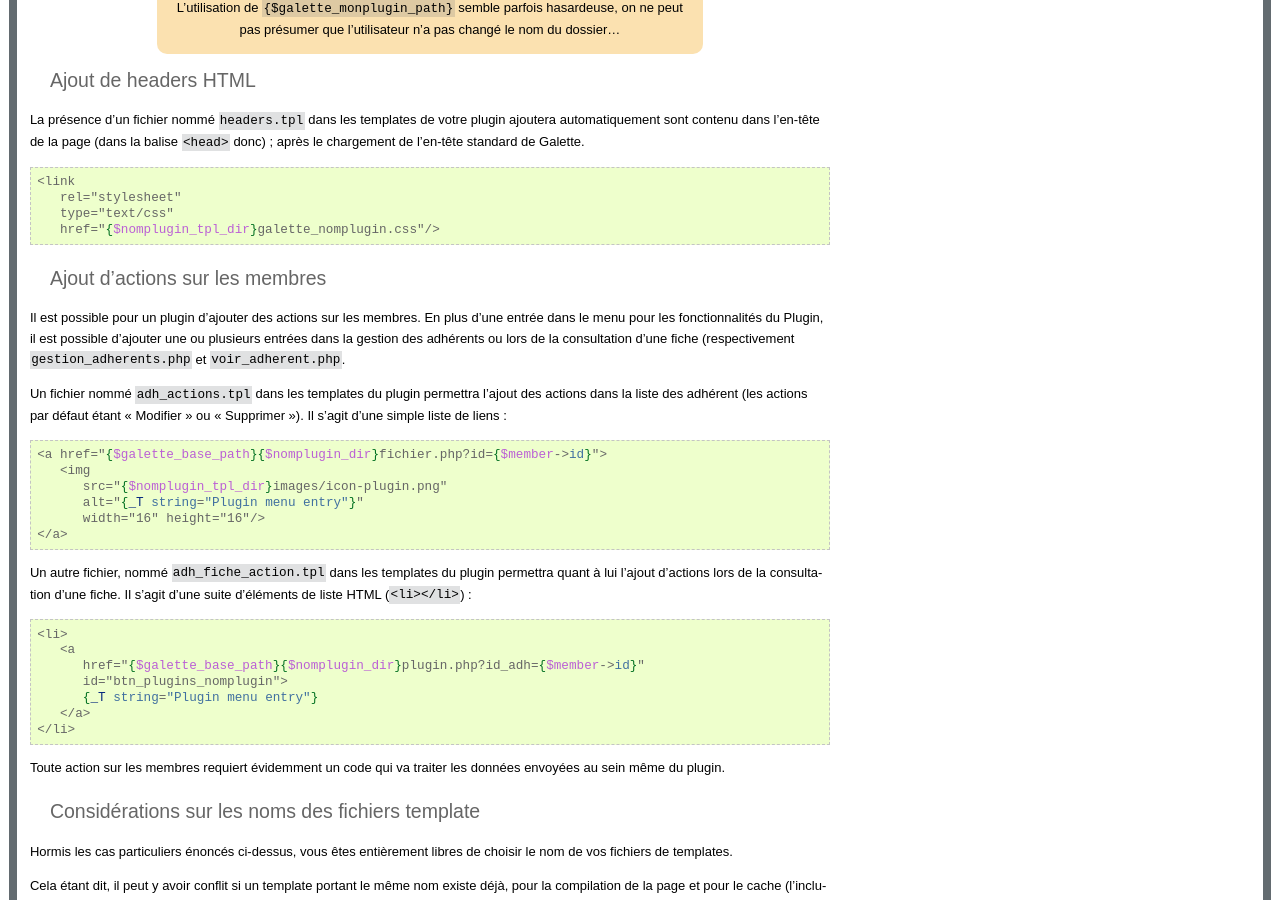
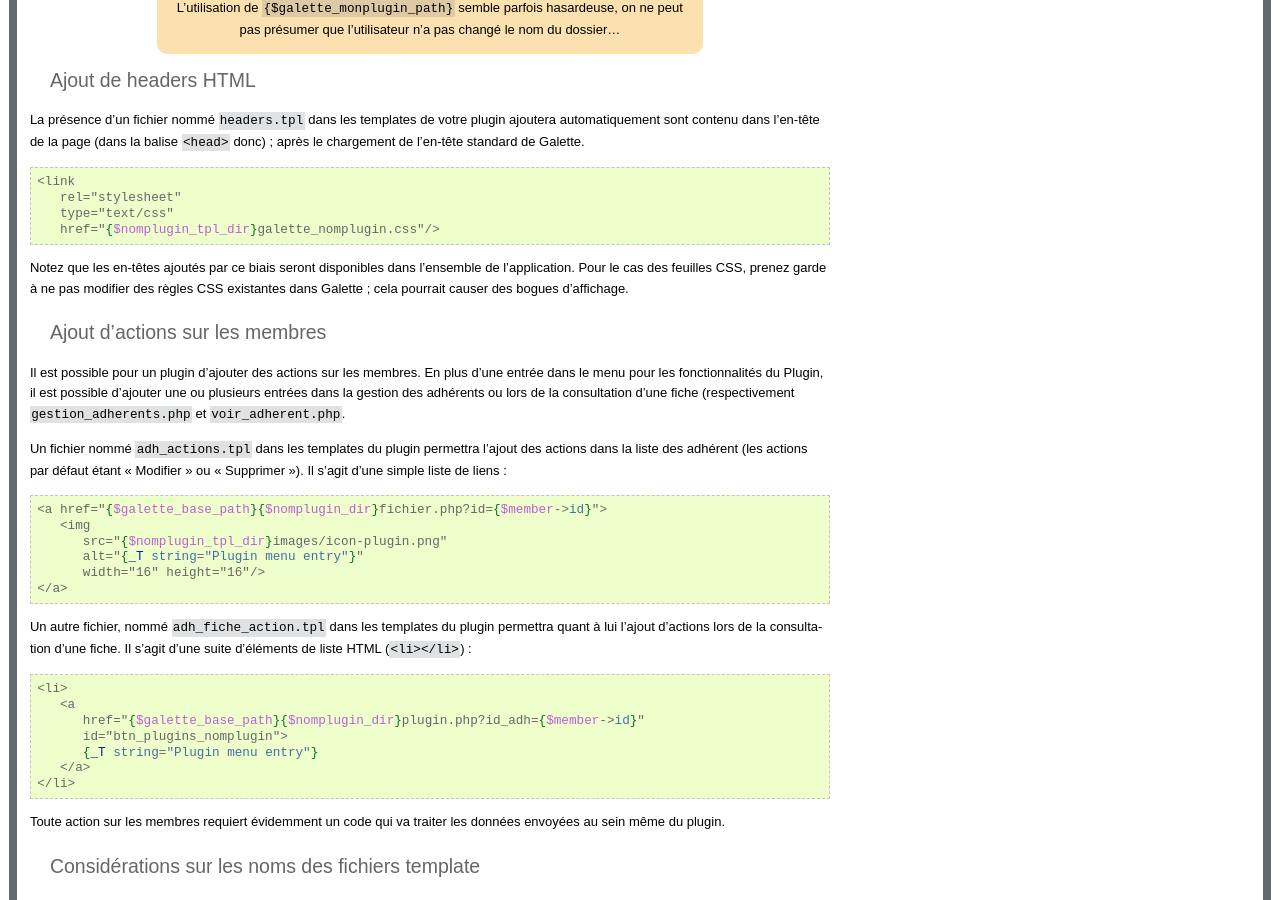
Before and after one commit to galette/galettedoc, a Sphinx documentation site: the page built from source/development/plugins.rst, in a window 1280 px wide and 900 px high, scrolled down 2683 px. Built offline with Sphinx 7.4.7, drawn with Linux system fonts in a browser that asks for light colours.

Commit message:
Précisions pour les feuilles CSS des plugins (confer bug Galette #19231)

```diff
--- a/source/development/plugins.rst
+++ b/source/development/plugins.rst
@@ -158,6 +158,8 @@ La présence d'un fichier nommé ``headers.tpl`` dans les templates de votre plu
       rel="stylesheet"
       type="text/css"
       href="{$nomplugin_tpl_dir}galette_nomplugin.css"/>
+
+Notez que les en-têtes ajoutés par ce biais seront disponibles dans l'ensemble de l'application. Pour le cas des feuilles CSS, prenez garde à ne pas modifier des règles CSS existantes dans Galette ; cela pourrait causer des bogues d'affichage.
 
 Ajout d'actions sur les membres
 -------------------------------
```
